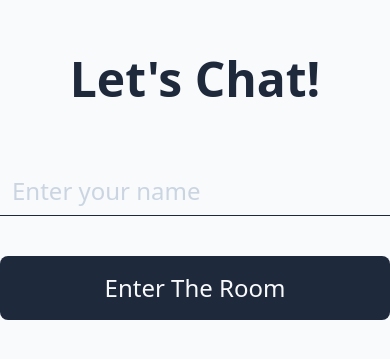
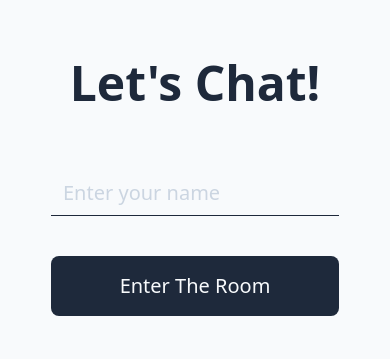
Before and after one commit to yuchun9508/chat-app, a React (Create React App) app in the folder client/: page / in a window 390 px wide. Shown: the part 235-594 px from the top of the page. Built offline with nearby package versions, Linux system fonts and the light colour scheme; no server answers.

Commit message:
Update `Home` page responsive layout

```diff
--- a/client/src/components/Home.tsx
+++ b/client/src/components/Home.tsx
@@ -3,7 +3,7 @@ import React from 'react';
 const Home = () => {
   return (
     <div className="flex min-h-screen bg-slate-50">
-      <div className="max-w-screen-sm m-auto">
+      <div className="max-w-72 md:max-w-screen-sm m-auto">
         <h1 className="text-slate-800 text-center mb-16">Let's Chat!</h1>
         <form>
           <input
@@ -11,7 +11,7 @@ const Home = () => {
             name="username"
             id="username"
             placeholder="Enter your name"
-            className="w-full outline-none bg-transparent text-2xl text-slate-800 placeholder:text-slate-300 px-3 py-2 border-b border-slate-800 mb-10"
+            className="w-full outline-none bg-transparent text-xl md:text-2xl text-slate-800 placeholder:text-slate-300 px-3 py-2 border-b border-slate-800 mb-10"
           />
           <button className="btn-primary w-full">Enter The Room</button>
         </form>
--- a/client/src/index.css
+++ b/client/src/index.css
@@ -19,6 +19,6 @@
 
 @layer components {
   .btn-primary {
-    @apply py-4 px-5 bg-slate-800 text-slate-50 text-2xl rounded-lg;
+    @apply py-4 px-5 bg-slate-800 text-slate-50 text-xl md:text-2xl rounded-lg;
   }
 }
```
